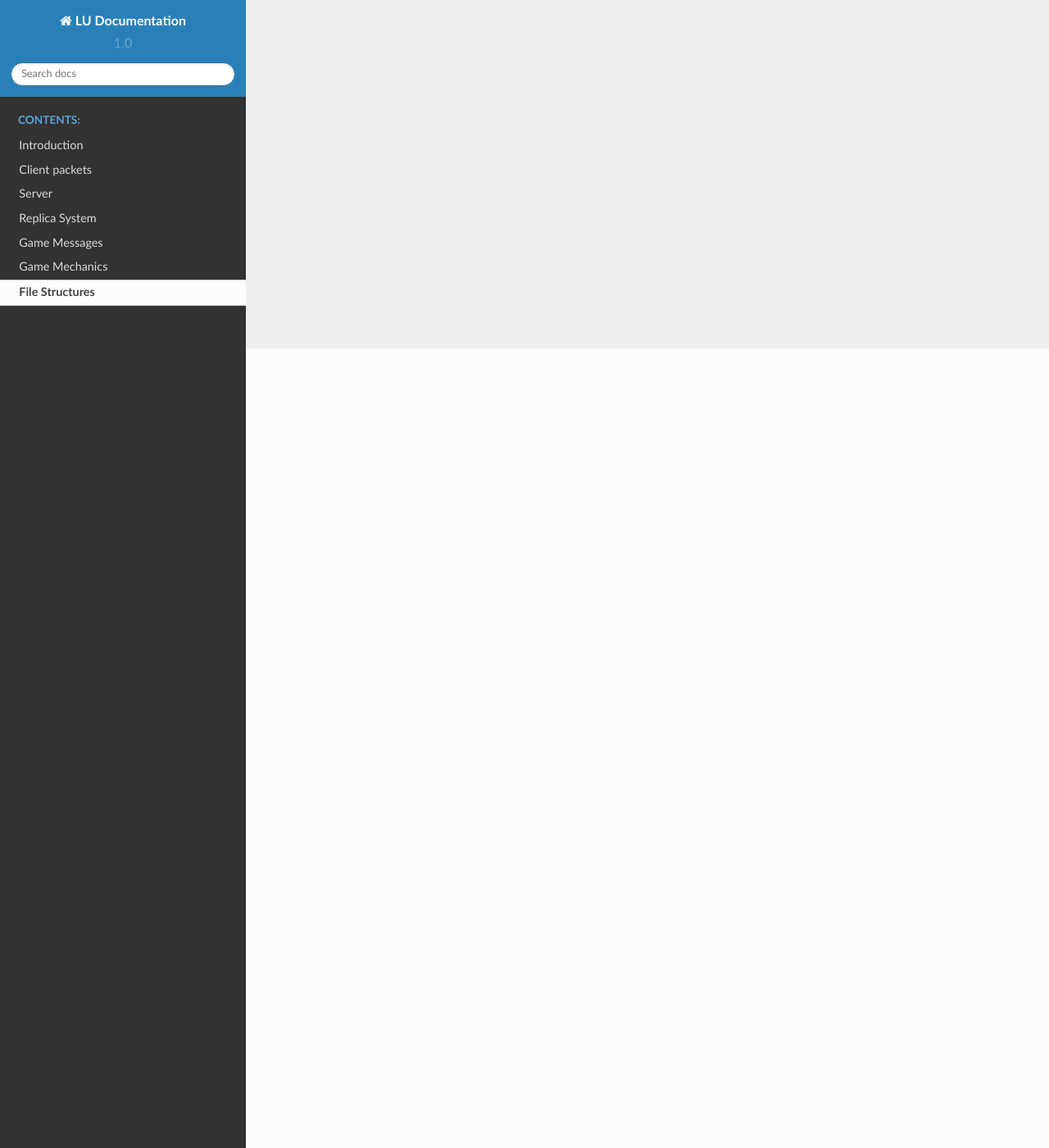
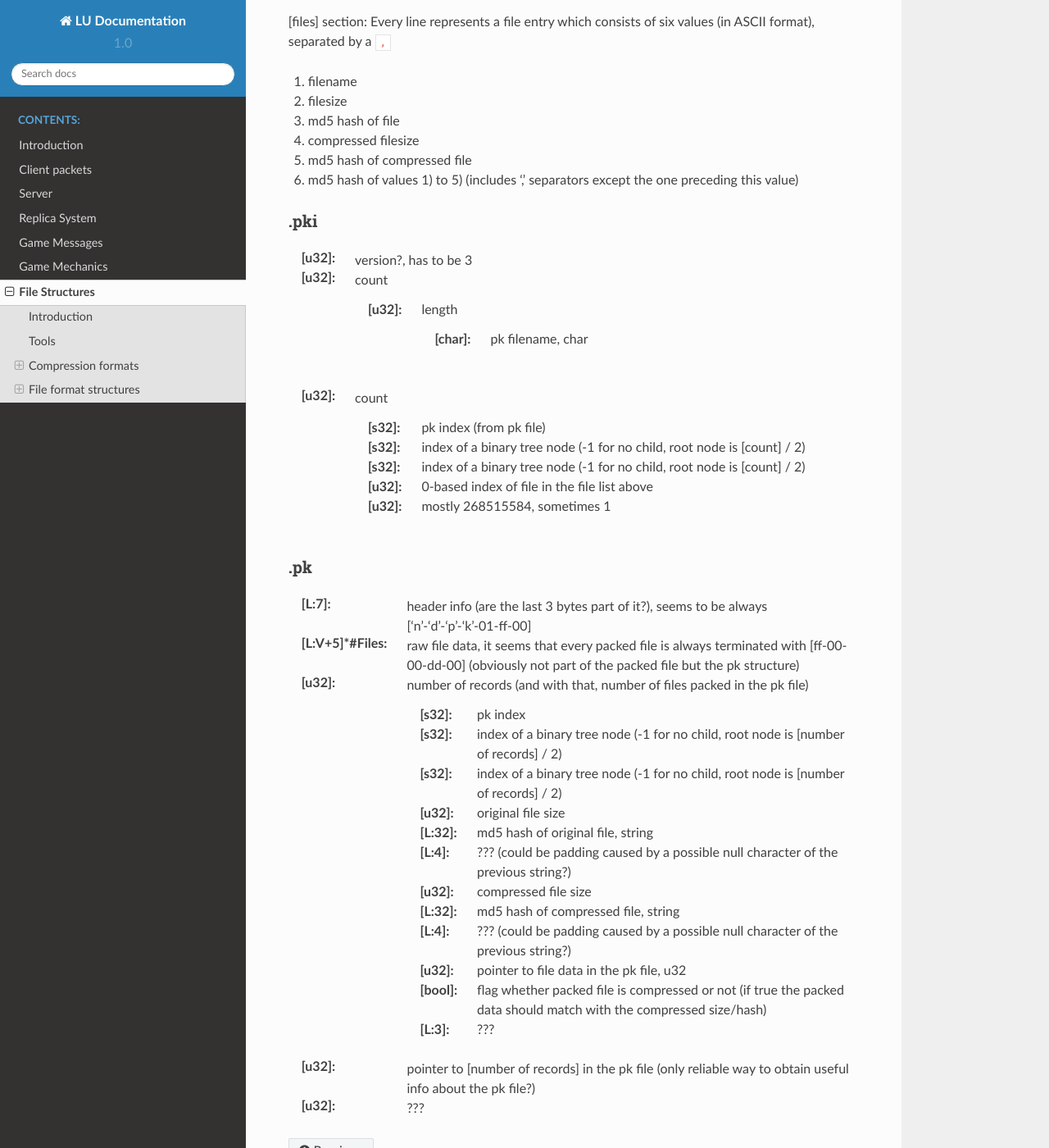
Before and after one commit to LUDevNet/Docs, a Sphinx documentation site: the page built from docs/file-structures.rst, in a window 1280 px wide and 1400 px high, scrolled down 975 px. Shown: the whole window at 82% size. Built offline with Sphinx 7.4.7 and the Read the Docs theme 2.0.0, drawn with Linux system fonts in a browser that asks for light colours; some of the changed text lies outside the part shown.

Commit message:
Added first file structures

```diff
--- a/docs/file-structures.rst
+++ b/docs/file-structures.rst
@@ -1,2 +1,103 @@
 File Structures
 ===============
+
+Introduction
+------------
+
+The purpose of this document is to list and protocol all the information about the client files of the game LEGO Universe (at least the ones that might be helpful for the process of creating a private server).
+Note that usually most of the client files are packed into :file:`.pk` files which are stored in the :file:`client/res/pack` folder and need to be extracted first to be able to work on them (see Tools section for a link to a simple extractor).
+
+Tools
+-----
+
+* Extract PK files: `LUPKExtractor <http://www.mediafire.com/download.php?vh6c80y5jzgjaog>`_ (source code included, linked to from `here <https://factionlu.wordpress.com/2012/01/23/my-personal-giveaway/>`_, `original post (most likely) <http://forum.xentax.com/viewtopic.php?f=10&t=4500>`_)
+* Decompress sd0 compressed files: https://bitbucket.org/lcdr/utils/src decompress_sd0.py
+* Find keys for fsb files: http://hcs64.com/files/guessfsb03.zip (linked to from `here <http://forum.xentax.com/viewtopic.php?f=17&t=5700>`_)
+* View .nif files http://sourceforge.net/projects/niftools/ (linked to from `here <https://factionlu.wordpress.com/2012/01/23/my-personal-giveaway/>`_)
+* Convert FDB to SQLite: https://bitbucket.org/lcdr/utils/src fdb_to_sqlite.py
+
+Compression formats
+-------------------
+
+sd0
+^^^
+
+There is a decompressor available, see the tools section.
+
+:[L\:5]:	header, ‘s’-‘d’-‘0’-01-ff
+:repeated:
+			:[L\:4]:	length of compressed chunk (a chunk consists of max 1024*256  uncompressed bytes?)
+			:[L\:V]:	compressed (deflate) chunk
+
+
+File format structures
+----------------------
+
+.txt (in /versions folder)
+^^^^^^^^^^^^^^^^^^^^^^^^^^
+[files] section:
+Every line represents a file entry which consists of six values (in ASCII format), separated by a :samp:`,`
+
+1. filename
+2. filesize
+3. md5 hash of file
+4. compressed filesize
+5. md5 hash of compressed file
+6. md5 hash of values 1) to 5) (includes ‘,’ separators except the one preceding this value)
+
+
+.pki
+^^^^
+:[u32]: version?, has to be 3
+
+:[u32]: count
+
+		:[u32]:	length
+
+				:[char]:	pk filename, char
+
+:[u32]: count
+
+		:[s32]:	pk index (from pk file)
+
+		:[s32]:	index of a binary tree node (-1 for no child, root node is [count] / 2)
+
+		:[s32]:	index of a binary tree node (-1 for no child, root node is [count] / 2)
+
+		:[u32]:	0-based index of file in the file list above
+
+		:[u32]:	mostly 268515584, sometimes 1
+
+.pk
+^^^
+:[L\:7]:			header info (are the last 3 bytes part of it?), seems to be always [‘n’-‘d’-‘p’-‘k’-01-ff-00]
+:[L\:V+5]*#Files:	raw file data, it seems that every packed file is always terminated with [ff-00-00-dd-00] (obviously not part of the packed file but the pk structure)
+:[u32]:	number of records (and with that, number of files packed in the pk file)
+
+		:[s32]:		pk index
+
+		:[s32]:		index of a binary tree node (-1 for no child, root node is [number of records] / 2)
+
+		:[s32]:		index of a binary tree node (-1 for no child, root node is [number of records] / 2)
+
+		:[u32]:		original file size
+
+		:[L\:32]:	md5 hash of original file, string
+
+		:[L\:4]:	??? (could be padding caused by a possible null character of the previous string?)
+
+		:[u32]:		compressed file size
+
+		:[L\:32]:	md5 hash of compressed file, string
+
+		:[L\:4]:	??? (could be padding caused by a possible null character of the previous string?)
+
+		:[u32]:		pointer to file data in the pk file, u32
+
+		:[bool]:	flag whether packed file is compressed or not (if true the packed data should match with the compressed size/hash)
+
+		:[L\:3]:	???
+
+:[u32]:		pointer to [number of records] in the pk file (only reliable way to obtain useful info about the pk file?)
+
+:[u32]:		???
```
